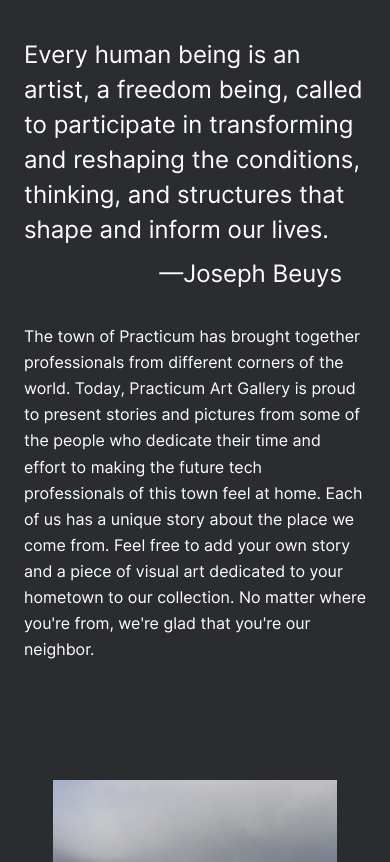
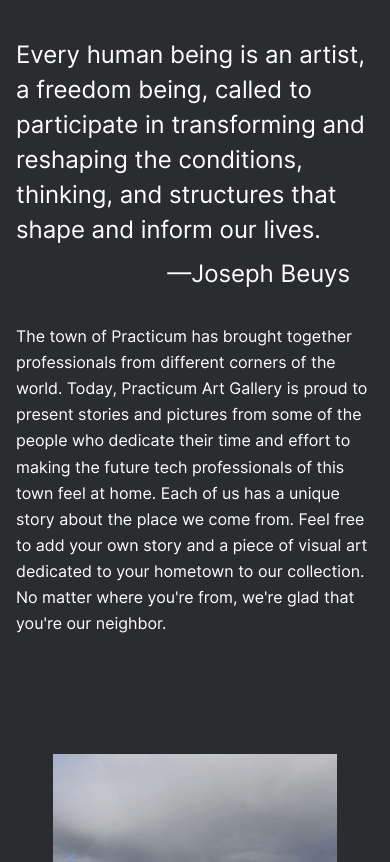
Before and after one commit to lsanchez8719/web_project_3, a plain HTML site: page index.html in a window 390 px wide. Shown: the part 882-1744 px from the top of the page. Drawn offline with Linux system fonts and the light colour scheme.

Commit message:
intro section fixed

```diff
--- a/blocks/intro/__quote/intro__quote.css
+++ b/blocks/intro/__quote/intro__quote.css
@@ -5,12 +5,12 @@
   font-weight: 400;
   line-height: 35px;
   max-width: 720px;
-  margin: 0 10px;
+  margin: 0;
 }
 
 @media screen and (max-width: 768px) {
   .intro__quote {
-    margin: 40px 24px 0px;
+    margin: 40px 0px 0px;
   }
 }
 
--- a/blocks/intro/__text/intro__text.css
+++ b/blocks/intro/__text/intro__text.css
@@ -3,7 +3,7 @@
   font-weight: 400;
   line-height: 26.08px;
   font-size: 16px;
-  margin: 32px 24px 118px;
+  margin: 32px 0px 118px;
 }
 
 @media screen and (max-width: 320px) {
--- a/blocks/intro/intro.css
+++ b/blocks/intro/intro.css
@@ -1,9 +1,10 @@
 .intro {
   font-family: "Inter", "Arial", sans-serif;
-  margin-left: calc((100% - 984px) / 2);
+  max-width: 984px;
+  margin: auto;
 }
 
-@media screen and (max-width: 1100px) {
+@media screen and (max-width:984px) {
   .intro {
     margin: 0 24px auto;
   }
@@ -15,6 +16,12 @@
   }
 }
 
+@media screen and (max-width: 480px) {
+  .intro {
+    margin: 0 16px auto;
+  }
+}
+
 @media screen and (max-width: 320px) {
   .intro {
     margin: 64px 16px 0;
```
